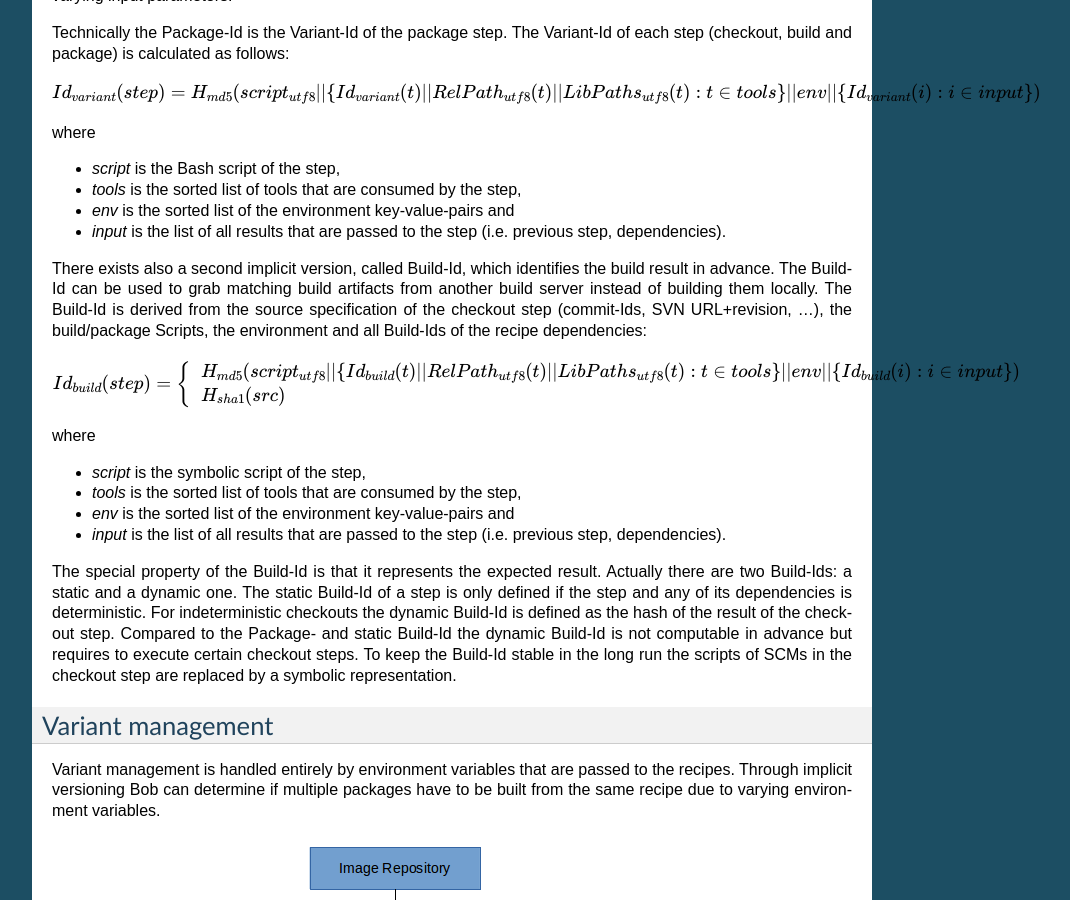
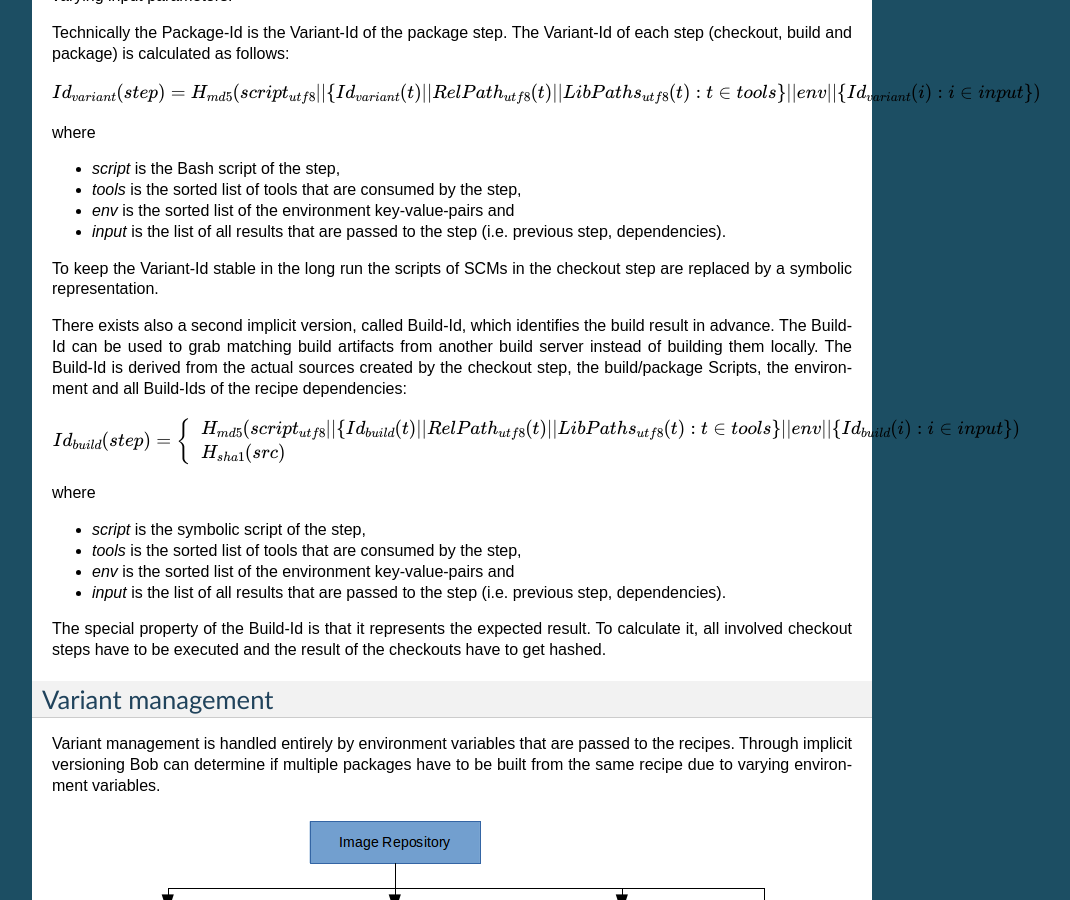
Before and after one commit to BobBuildTool/bob, a Sphinx documentation site: the page built from doc/manual/concepts.rst, in a window 1280 px wide and 900 px high, scrolled down 1748 px. Shown: the whole window, without its empty margins (198-1268 px from the left). Built offline with Sphinx 7.4.7, drawn with Linux system fonts in a browser that asks for light colours; formulas are drawn with MathJax 3; the version number could not be read and is left out.

Commit message:
doc: update documentation about build-id
There is only one build-id that is used instead of the previous dual
static/dynamic definition.

```diff
--- a/doc/manual/concepts.rst
+++ b/doc/manual/concepts.rst
@@ -84,12 +84,15 @@ where
 * *env* is the sorted list of the environment key-value-pairs and
 * *input* is the list of all results that are passed to the step (i.e. previous step, dependencies).
 
+To keep the Variant-Id stable in the long run the scripts of SCMs in the
+checkout step are replaced by a symbolic representation.
+
 There exists also a second implicit version, called Build-Id, which identifies
 the build result in advance. The Build-Id can be used to grab matching build
 artifacts from another build server instead of building them locally. The
-Build-Id is derived from the source specification of the checkout step
-(commit-Ids, SVN URL+revision, ...), the build/package Scripts, the environment
-and all Build-Ids of the recipe dependencies:
+Build-Id is derived from the actual sources created by the checkout step, the
+build/package Scripts, the environment and all Build-Ids of the recipe
+dependencies:
 
 .. math::
 
@@ -107,14 +110,9 @@ where
 * *input* is the list of all results that are passed to the step (i.e. previous step, dependencies).
 
 The special property of the Build-Id is that it represents the expected result.
-Actually there are two Build-Ids: a static and a dynamic one. The static
-Build-Id of a step is only defined if the step and any of its dependencies is
-deterministic. For indeterministic checkouts the dynamic Build-Id is defined
-as the hash of the result of the checkout step. Compared to the Package- and
-static Build-Id the dynamic Build-Id is not computable in advance but requires
-to execute certain checkout steps. To keep the Build-Id stable in the long run
-the scripts of SCMs in the checkout step are replaced by a symbolic
-representation.
+To calculate it, all involved checkout steps have to be executed and the result
+of the checkouts have to get hashed.
+
 
 Variant management
 ------------------
```
